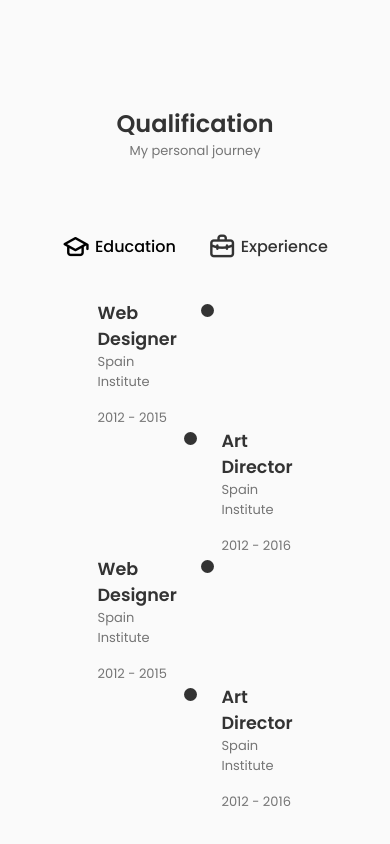
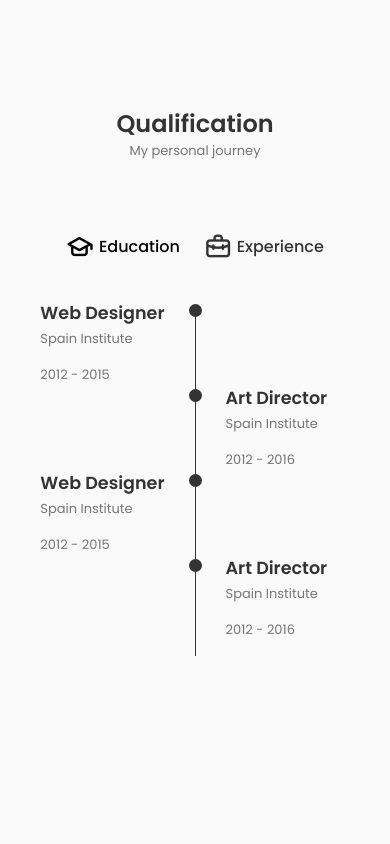
Before and after one commit to HumbleGh/reactfolio, a React (Create React App) app: page / in a window 390 px wide. Shown: the part 3526-4370 px from the top of the page. After the commit the page ends 4246 px from the top, so only its background shows below. Built offline with nearby package versions, Linux system fonts and the light colour scheme.

Commit message:
qualification completed

```diff
--- a/src/components/qualification/Qualification.jsx
+++ b/src/components/qualification/Qualification.jsx
@@ -1,7 +1,15 @@
 import React from 'react'
 import "./qualification.css"
+import { useState } from "react";
+
 
 const Qualification = () => {
+    const [toggleState, setToggleState] = useState(1);
+
+    const toggleTab = (index) => {
+        setToggleState(index);
+    };
+
   return (
       <section className="qualification section">
       <h2 className="section__title">Qualification</h2>
@@ -9,19 +17,35 @@ const Qualification = () => {
 
         <div className="qualification__container container">
             <div className="qualification__tabs">
-                <div className="qualification__button qualification__active button--flex">
-                    <i className="uil uil-graduation-cap qualification__icon"></i> {" "}
+                <div
+                className={toggleState === 1 ?
+                "qualification__button qualification__active button--flex "
+                : "qualification__button button--flex"
+            }
+            onClick={() => toggleTab(1)}
+                >
+                    <i className="uil uil-graduation-cap qualification__icon"></i>
                     Education
                 </div>
 
-                <div className="qualification__button button--flex">
-                    <i className="uil uil-briefcase-alt qualification__icon"></i> {" "}
+                <div
+                className={toggleState === 2 ?
+                "qualification__button qualification__active button--flex "
+                : "qualification__button button--flex"
+            }
+            onClick={() => toggleTab(2)}
+
+                >
+                    <i className="uil uil-briefcase-alt qualification__icon"></i>
                     Experience
                 </div>
             </div>
 
             <div className="qualification__sections">
-                <div className="qualification__content qualification__content-active">
+                <div
+                className={toggleState === 1
+                ? "qualification__content qualification__content-active"
+                : "qualification__content"}>
                     <div className="qualification__data">
                         <div>
                             <h3 className="qualification_-title">Web Designer</h3>
@@ -53,14 +77,69 @@ const Qualification = () => {
                             </div>
                         </div>
                    </div>
+
+                   <div className="qualification__data">
+                        <div>
+                            <h3 className="qualification_-title">Web Designer</h3>
+                            <span className="qualification__subtitle"> Spain Institute</span>
+                            <div className="qualification__calender">
+                                <i className="uil uil-calender-alt"></i> 2012 - 2015
+                            </div>
+                        </div>
+
+                       <div>
+                            <span className="qualification__rounder"></span>
+                            <span className="qualification__line"></span>
+                       </div>
+                     </div>
+
+                     <div className="qualification__data">
+                    <div></div>
+
+                       <div>
+                            <span className="qualification__rounder"></span>
+                            <span className="qualification__line"></span>
+                    </div>
+
+                        <div>
+                            <h3 className="qualification_-title">Art Director</h3>
+                            <span className="qualification__subtitle"> Spain Institute</span>
+                            <div className="qualification__calender">
+                                <i className="uil uil-calender-alt"></i> 2012 - 2016
+                            </div>
+                        </div>
+                   </div>
+
                 </div>
               </div>
 
             <div className="qualification__sections">
-                <div className="qualification__content qualification__content-active">
+                <div
+                className={toggleState === 2
+                ? "qualification__content qualification__content-active"
+                : "qualification__content"}>
+
+                    <div className="qualification__data">
+                    <div></div>
+
+                       <div>
+                            <span className="qualification__rounder"></span>
+                            <span className="qualification__line"></span>
+                    </div>
+
+                        <div>
+                            <h3 className="qualification_-title">App Devlopment</h3>
+                            <span className="qualification__subtitle"> Spain Institute</span>
+                            <div className="qualification__calender">
+                                <i className="uil uil-calender-alt"></i> 2012 - 2016
+                            </div>
+                        </div>
+                   </div>
+
+
                     <div className="qualification__data">
                         <div>
-                            <h3 className="qualification_-title">Web Designer</h3>
+                            <h3 className="qualification_-title">Web Devoloper</h3>
                             <span className="qualification__subtitle"> Spain Institute</span>
                             <div className="qualification__calender">
                                 <i className="uil uil-calender-alt"></i> 2012 - 2015
@@ -82,17 +161,33 @@ const Qualification = () => {
                     </div>
 
                         <div>
-                            <h3 className="qualification_-title">Art Director</h3>
+                            <h3 className="qualification_-title">App Devlopment</h3>
                             <span className="qualification__subtitle"> Spain Institute</span>
                             <div className="qualification__calender">
                                 <i className="uil uil-calender-alt"></i> 2012 - 2016
                             </div>
                         </div>
                    </div>
+
+
+                   <div className="qualification__data">
+                        <div>
+                            <h3 className="qualification_-title">Web Devoloper</h3>
+                            <span className="qualification__subtitle"> Spain Institute</span>
+                            <div className="qualification__calender">
+                                <i className="uil uil-calender-alt"></i> 2012 - 2015
+                            </div>
+                        </div>
+
+                       <div>
+                            <span className="qualification__rounder"></span>
+                            <span className="qualification__line"></span>
+                       </div>
+                     </div>
+
+
                 </div>
               </div>
-
-
         </div>
       </section>
 
--- a/src/components/qualification/qualification.css
+++ b/src/components/qualification/qualification.css
@@ -71,3 +71,45 @@
     background-color: var(--title-color);
     border-radius: 50%;
 }
+
+.qualification__line {
+    display: block;
+    width: 1px;
+    height: 100%;
+    background-color: var(--title-color);
+    transform: translate(6px, -7px);
+}
+
+/*=============== BREAKPOINTS ===============*/
+/* For large devices */
+@media screen and (max-width: 992px) {
+   .qualification__container {
+    margin-left: auto;
+    margin-right: auto;
+   }
+  }
+
+  /* For medium devices */
+  @media screen and (max-width: 768px) {
+   .qualification__container{
+    margin-left: var(--mb-1-5);
+    margin-right: var(--mb-1-5);
+   }
+  }
+
+  @media screen and (max-width: 576px) {
+    .qualification__sections {
+        grid-template-columns: initial;
+    }
+
+    .qualification__button {
+        margin: 0 var(--mb-0-75);
+    }
+  }
+
+  /* For small devices */
+  @media screen and (max-width: 350px) {
+    .qualification__data {
+        gap: 0.5rem;
+    }
+  }
```
